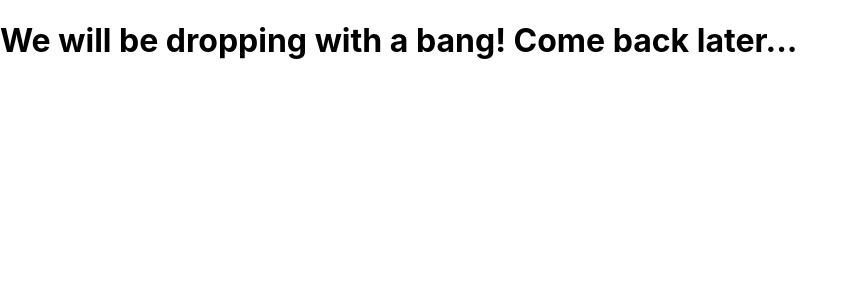
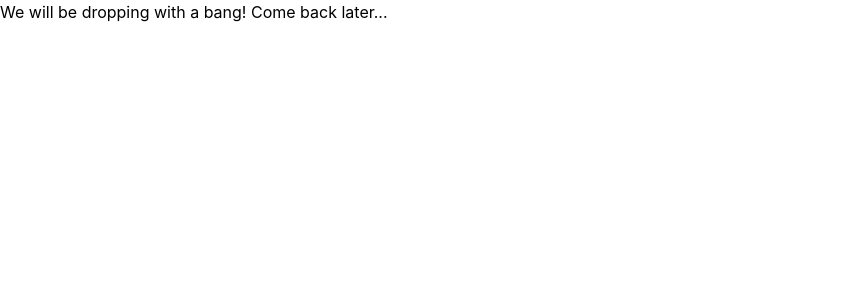
Before and after one commit to dkattimu/personal-website, a Next.js app: page / in a window 1280 px wide. Shown: the top 300 px of the page, without its empty margins (0-858 px from the left). Built offline with nearby package versions, Linux system fonts and the light colour scheme.

Commit message:
more tailwind config..

```diff
--- a/package.json
+++ b/package.json
@@ -3,7 +3,7 @@
   "version": "0.1.0",
   "private": true,
   "scripts": {
-    "dev": "next dev",
+    "dev": "nodemon",
     "build": "next build",
     "start": "next start"
   },
--- a/pages/_app.js
+++ b/pages/_app.js
@@ -1,4 +1,7 @@
-import '../styles/globals.css'
+//import '../styles/globals.css'
+import "tailwindcss/tailwind.css" // for direct usage in jsx
+import '../styles/globals.css'   // for global settings
+
 
 function MyApp({ Component, pageProps }) {
   return <Component {...pageProps} />
--- a/styles/globals.css
+++ b/styles/globals.css
@@ -1,3 +1,8 @@
+
+@tailwind base;
+@tailwind components;
+@tailwind utilities;
+
 html,
 body {
   padding: 0;
--- a/tailwind.config.js
+++ b/tailwind.config.js
@@ -1,5 +1,5 @@
 module.exports = {
-  purge: [],
+  purge:  ['./pages/**/*.js', './components/**/*.js'],
   darkMode: false, // or 'media' or 'class'
   theme: {
     extend: {},
```
